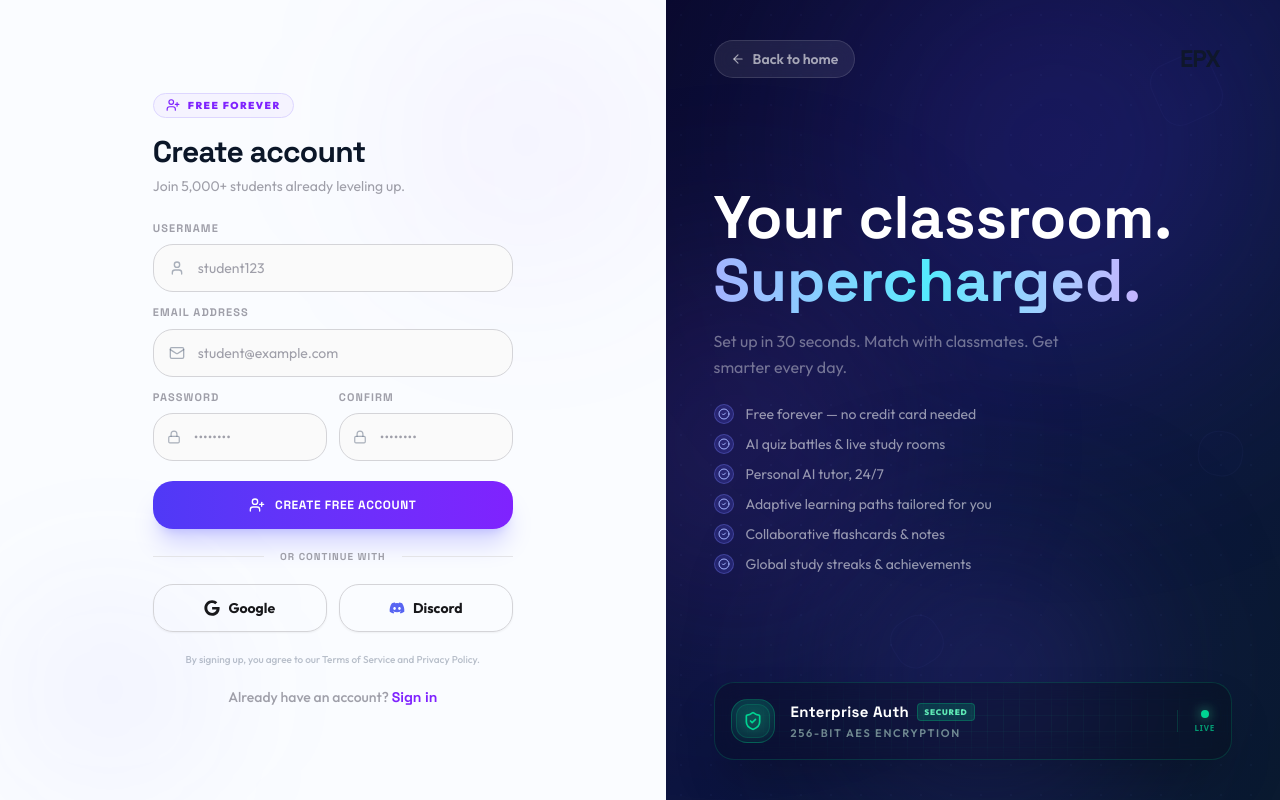
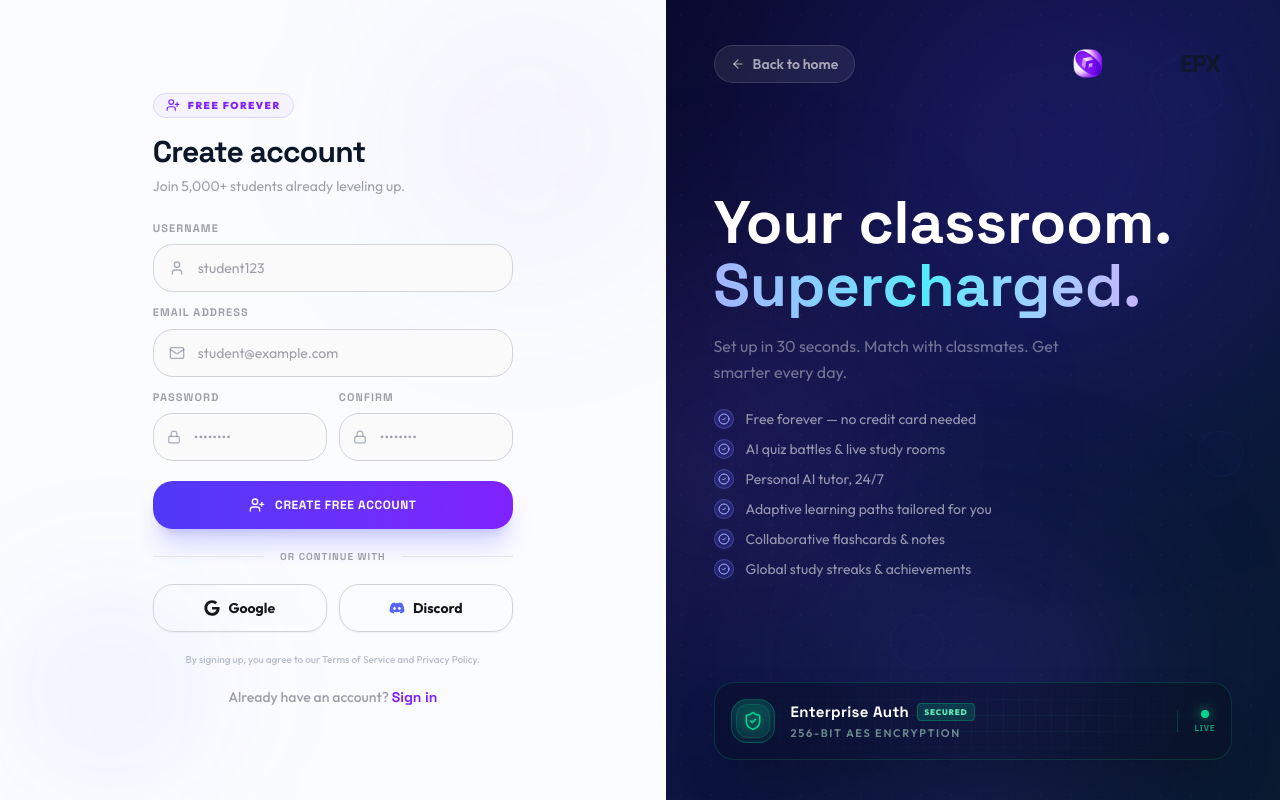
Before and after one commit to Optiq-EPX/optiqepx-core, a Next.js app: page /register in a window 1280 px wide. Built offline with nearby package versions, Linux system fonts and the light colour scheme; no server answers; a web font is replaced by a local one.

Commit message:
style: update logo branding across auth pages and optimize dashboard performance

```diff
--- a/app/(auth)/login/page.tsx
+++ b/app/(auth)/login/page.tsx
@@ -52,7 +52,7 @@ export default function LoginPage() {
             <ArrowLeft className="w-3.5 h-3.5 transition-transform duration-200 group-hover:-translate-x-0.5" />
             Back to home
           </Link>
-          <Logo textOnly className="[&_span]:text-white [&_p]:text-white/50" />
+          <Logo className="[&_span]:text-white [&_p]:text-white/50" />
         </div>
 
         <div className="relative z-10 space-y-6">
@@ -133,7 +133,7 @@ export default function LoginPage() {
 
         <div className="w-full max-w-[340px] relative z-10">
           <div className="lg:hidden mb-8 flex justify-center">
-            <Link href="/"><Logo textOnly /></Link>
+            <Link href="/"><Logo /></Link>
           </div>
 
           <div className="mb-7">
--- a/app/(auth)/register/page.tsx
+++ b/app/(auth)/register/page.tsx
@@ -30,7 +30,7 @@ export default function RegisterPage() {
 
         <div className="w-full max-w-[360px] relative z-10 m-auto py-12 px-8 lg:px-0 flex-shrink-0">
           <div className="lg:hidden mb-7 flex justify-center">
-            <Link href="/"><Logo textOnly /></Link>
+            <Link href="/"><Logo /></Link>
           </div>
 
           <div className="mb-6">
@@ -112,7 +112,7 @@ export default function RegisterPage() {
             <ArrowLeft className="w-3.5 h-3.5 transition-transform duration-200 group-hover:-translate-x-0.5" />
             Back to home
           </Link>
-          <Logo textOnly className="[&_span]:text-white [&_p]:text-white/50" />
+          <Logo className="[&_span]:text-white [&_p]:text-white/50" />
         </div>
 
         <div className="relative z-10 space-y-6">
--- a/components/shared/DashboardShell.tsx
+++ b/components/shared/DashboardShell.tsx
@@ -186,14 +186,14 @@ export function DashboardShell({
           </div>
         </motion.header>
 
-        <main className="flex-1 rounded-3xl bg-dashboard border border-dashboard-border backdrop-blur-xl p-3 sm:p-4 lg:p-6 shadow-sm relative z-10 w-full mb-0">
-           <AnimatePresence mode="popLayout" initial={false}>
+        <main className="flex-1 rounded-3xl bg-dashboard border border-dashboard-border backdrop-blur-xl p-3 sm:p-4 lg:p-6 shadow-sm relative z-10 w-full mb-0 overflow-hidden">
+           <AnimatePresence mode="wait" initial={false}>
              <motion.div
                key={pathname}
                initial={{ opacity: 0, scale: 0.99, y: 10 }}
                animate={{ opacity: 1, scale: 1, y: 0 }}
                exit={{ opacity: 0, scale: 0.99, y: -10 }}
-               transition={{ duration: 0.3, ease: [0.23, 1, 0.32, 1] }}
+                transition={{ duration: 0.2, ease: "easeOut" }}
                className="will-change-transform flex flex-col min-h-full"
              >
                {children}
--- a/components/shared/Logo.tsx
+++ b/components/shared/Logo.tsx
@@ -15,19 +15,17 @@ export function Logo({ className, iconOnly = false, animated = true, textOnly =
   const gradId = "optiq-logo-gradient";
 
   return (
-    <div className={cn("flex items-center gap-2.5 group select-none relative", className)}>
+    <div className={cn("flex items-center gap-1.5 group select-none relative", className)}>
       {!textOnly && (
         <div className="relative flex items-center justify-center">
-          {/* Subtle Glow behind clean icon */}
-          <div className="absolute -inset-4 bg-blue-500/10 dark:bg-blue-500/20 rounded-full blur-xl opacity-0 group-hover:opacity-100 transition-opacity duration-700" />
-
-          <div className="relative z-10 w-10 h-10 flex items-center justify-center">
+          <div className="relative z-10 w-12 h-12 flex items-center justify-center">
             <Image
               src="/logo.png"
               alt="Optiq EPX Logo Icon"
-              width={40}
-              height={40}
-              className="object-contain group-hover:scale-105 transition-transform duration-500"
+              width={48}
+              height={48}
+              priority
+              className="object-contain"
             />
           </div>
         </div>
@@ -43,9 +41,8 @@ export function Logo({ className, iconOnly = false, animated = true, textOnly =
           >
             <defs>
               <linearGradient id={gradId} x1="0" y1="0" x2="1" y2="0">
-                <stop offset="0%" stopColor="#3b82f6" /> {/* Blue 500 */}
-                <stop offset="50%" stopColor="#6366f1" /> {/* Indigo 500 */}
-                <stop offset="100%" stopColor="#8b5cf6" /> {/* Violet 500 */}
+                <stop offset="0%" stopColor="#730FEC" />
+                <stop offset="100%" stopColor="#9149FF" />
               </linearGradient>
             </defs>
 
--- a/components/shared/MotionProvider.tsx
+++ b/components/shared/MotionProvider.tsx
@@ -9,8 +9,9 @@ export function MotionProvider({ children }: { children: ReactNode }) {
       reducedMotion="user"
       transition={{
         type: "spring",
-        stiffness: 260,
-        damping: 20,
+        stiffness: 500,
+        damping: 40,
+        mass: 1,
       }}
     >
       {children}
--- a/components/shared/Sidebar.tsx
+++ b/components/shared/Sidebar.tsx
@@ -1,7 +1,7 @@
-import { useState, useRef, useEffect } from 'react';
+import { useState, useRef, useEffect, useMemo } from 'react';
 import Link from 'next/link';
 import Image from 'next/image';
-import { usePathname } from 'next/navigation';
+import { usePathname, useRouter } from 'next/navigation';
 import { motion, AnimatePresence } from 'framer-motion';
 import {
   LayoutDashboard,
@@ -29,23 +29,36 @@ interface SidebarProps {
 }
 
 const getNavItems = (role: string) => {
-  const baseItems = [
+  return [
     { label: 'Dashboard', href: `/${role}`, icon: LayoutDashboard },
     { label: 'Battle Arena', href: '/arena', icon: Swords },
     { label: 'Study Rooms', href: '/study-rooms', icon: Users },
     { label: 'AI Assistant', href: '/assistant', icon: Brain },
     { label: 'Profile', href: '/profile', icon: User },
   ];
-  return baseItems;
 };
 
 export function Sidebar({ role, profile, className, isLocked = false, isCollapsed = false, isOpen = false, onClose }: SidebarProps) {
   const pathname = usePathname();
-  const navItems = getNavItems(role);
+  const router = useRouter();
+
+  // Memoize nav items to prevent unnecessary re-renders
+  const navItems = useMemo(() => getNavItems(role), [role]);
+
   const username = profile?.username || 'User';
   const [isUserMenuOpen, setIsUserMenuOpen] = useState(false);
   const [imgError, setImgError] = useState(false);
   const menuRef = useRef<HTMLDivElement>(null);
+
+  // Pre-warm the routes for faster initial navigation
+  useEffect(() => {
+    // Only prefetch in production/client for real speed gains
+    navItems.forEach((item) => {
+      router.prefetch(item.href);
+    });
+    // Also prefetch important sub-routes
+    router.prefetch('/profile/edit');
+  }, [navItems, router]);
 
   useEffect(() => {
     const handleClickOutside = (event: MouseEvent) => {
@@ -92,7 +105,8 @@ export function Sidebar({ role, profile, className, isLocked = false, isCollapse
           mass: 0.5
         }}
         className={cn(
-          "flex flex-col h-[calc(100vh-1.5rem)] lg:h-[calc(100vh-2rem)] rounded-3xl bg-dashboard backdrop-blur-3xl border border-dashboard-border fixed top-3 lg:top-4 left-3 lg:left-4 z-[101] lg:z-30 overflow-hidden group/sidebar outline-none",
+          "flex flex-col h-[calc(100vh-1.5rem)] lg:h-[calc(100vh-2rem)] rounded-3xl bg-dashboard backdrop-blur-3xl border border-dashboard-border fixed top-3 lg:top-4 left-3 lg:left-4 z-[101] lg:z-30 group/sidebar outline-none",
+          isUserMenuOpen ? "overflow-visible" : "overflow-hidden",
           !isOpen && "hidden lg:flex",
           isOpen && "flex",
           className
@@ -122,7 +136,7 @@ export function Sidebar({ role, profile, className, isLocked = false, isCollapse
         "flex-1 space-y-1 relative z-10 mt-4",
         isCollapsed ? "px-2" : "px-3"
       )}>
-        {navItems.map((item, index) => {
+        {navItems.map((item: any, index: number) => {
           const isActive = pathname === item.href || (item.href !== '/' && pathname.startsWith(item.href));
           const isDisabled = isLocked && item.href !== '/profile';
 
@@ -142,9 +156,9 @@ export function Sidebar({ role, profile, className, isLocked = false, isCollapse
                 {isActive && (
                   <motion.div
                     layoutId="sidebar-active-bg"
-                    className="absolute inset-0 rounded-2xl border-l-[4px] border-[#7c3aed] bg-gradient-to-r from-[#7c3aed]/20 to-transparent"
+                    className="absolute inset-0 rounded-2xl border-l-[4px] border-[#7c3aed] bg-gradient-to-r from-[#7c3aed]/20 to-transparent shadow-sm"
                     initial={false}
-                    transition={{ type: "spring", stiffness: 350, damping: 30 }}
+                    transition={{ type: "spring", stiffness: 450, damping: 35, mass: 1 }}
                   />
                 )}
 
@@ -242,8 +256,8 @@ export function Sidebar({ role, profile, className, isLocked = false, isCollapse
               }}
               style={{ transformOrigin: "bottom center", perspective: "1000px" }}
               className={cn(
-                "absolute bottom-full left-0 right-0 mb-3 bg-[#0a0a12]/98 backdrop-blur-3xl rounded-[1.75rem] border border-white/[0.08] shadow-[0_15px_40px_rgba(0,0,0,0.6),0_0_20px_rgba(124,58,237,0.03)] p-1.5 z-50 overflow-hidden",
-                isCollapsed && "w-56 left-0"
+                "absolute bottom-full left-0 mb-3 bg-[#0a0a12]/98 backdrop-blur-3xl rounded-[1.75rem] border border-white/[0.08] shadow-[0_15px_40px_rgba(0,0,0,0.6),0_0_20px_rgba(124,58,237,0.03)] p-1.5 z-50 overflow-hidden",
+                isCollapsed ? "w-64" : "right-0"
               )}
             >
               <div className="absolute inset-0 bg-gradient-to-b from-violet-500/[0.03] to-transparent pointer-events-none" />
```
